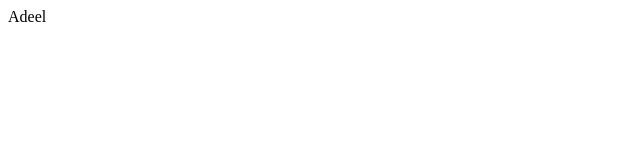
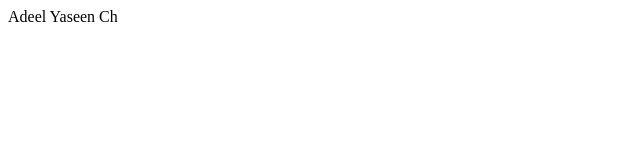
Before and after one commit to adeelch348/MyPracticeWork, a website: page about.html in a window 1280 px wide. Shown: the full height of the page, 0-640 px from the left. Drawn offline with Linux system fonts and the light colour scheme.

Commit message:
New Feature Added

```diff
--- a/about.html
+++ b/about.html
@@ -7,6 +7,6 @@
     <title>Contact</title>
   </head>
   <body>
-    Adeel
+    Adeel Yaseen Ch
   </body>
 </html>
```
